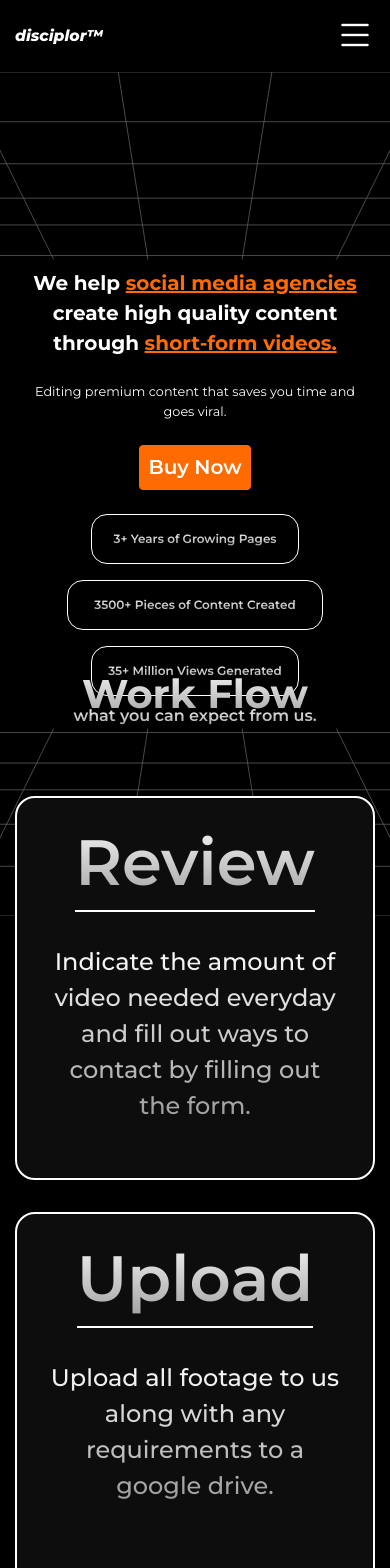
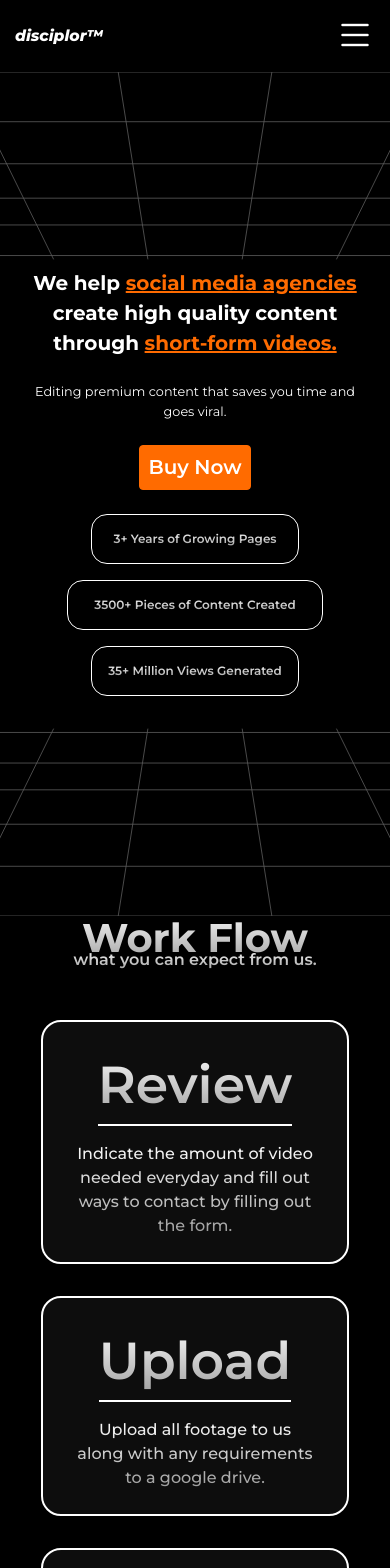
Before and after one commit to dadaxingxing/video-editing-funnel, a React (Vite) app: page / in a window 390 px wide. Shown: the top 1568 px of the page. Built offline with nearby package versions, Linux system fonts and the light colour scheme.

Commit message:
made the second page responsive

```diff
--- a/src/App.jsx
+++ b/src/App.jsx
@@ -44,7 +44,7 @@
 
         <div className='col-4 d-none d-lg-block'>
           <div className='navButtons d-flex justify-content-center'>
-            <DropDownItem>About</DropDownItem>
+            <DropDownItem href='#about'>About</DropDownItem>
             <DropDownItem>Pricing</DropDownItem>
             <DropDownItem>Newsletter</DropDownItem>
           </div>
@@ -74,7 +74,7 @@
       </div>
 
       <div className={`d-lg-none dropdownMenu ${isOpen ? 'slideDown': ''}`}>
-        <DropDownItem>About</DropDownItem>
+        <DropDownItem href='#about'>About</DropDownItem>
         <DropDownItem>Pricing</DropDownItem>
         <DropDownItem>Newsletter</DropDownItem>
       </div>
@@ -125,13 +125,13 @@
       </div>
 
       {/* Second page */}
-      <div className='page2 container-fluid d-flex flex-column justify-content-center'>
+      <div className='page2 container-fluid d-flex flex-column justify-content-center' >
 
 
-        <div className='row text-center mb-4'>
+        <div className='row text-center mb-1 mb-lg-4 '>
 
           <div className='col-12'>
-            <div className='p2_title'>Work Flow</div>
+            <div className='p2_title' id='about'>Work Flow</div>
             <div className='p2_paragraph'>what you can expect from us.</div>
           </div>
 
--- a/src/component/Cards.css
+++ b/src/component/Cards.css
@@ -4,8 +4,8 @@
 }
 
 .cardFrame{
-    width: 26.3rem;
-    height: 24rem;
+    width: clamp(18.75rem, 16.5929rem + 10.7857vw, 26.3rem);
+    font: clamp(14.375rem, 11.6964rem + 13.3929vw, 23.75rem);
     background-color: var(--black);
     border-radius: 1.25rem;
     border-color: white;
@@ -22,13 +22,14 @@
     font-weight: 500;
 
 }
+
 .title{
     font-weight: 600;
-    font-size: 4rem;
+    font-size: clamp(3.25rem, 4vw, 4rem);
 }
 
 .paragraph{
-    font-size: 1.5rem;
+    font-size: clamp(1rem, 1.5vw, 1.5rem);
     text-align: center;
 }
 
@@ -37,7 +38,3 @@
   background-color: white;
   width: 100%;
 }
-
-.seperator{
-    margin-bottom: 2rem;
-}
--- a/src/component/Cards.jsx
+++ b/src/component/Cards.jsx
@@ -3,9 +3,9 @@
 
 function Cards ({title, paragraph}) {
     return (
-        <div className='cardFrame d-flex flex-column align-items-center justify-content-start'>
+        <div className='cardFrame d-flex flex-column align-items-center justify-content-start py-4 '>
 
-            <div className='seperator'>
+            <div className='mb-3'>
                 <div className='title'>{title}</div>
                 <div className='line'></div>
             </div>
```
